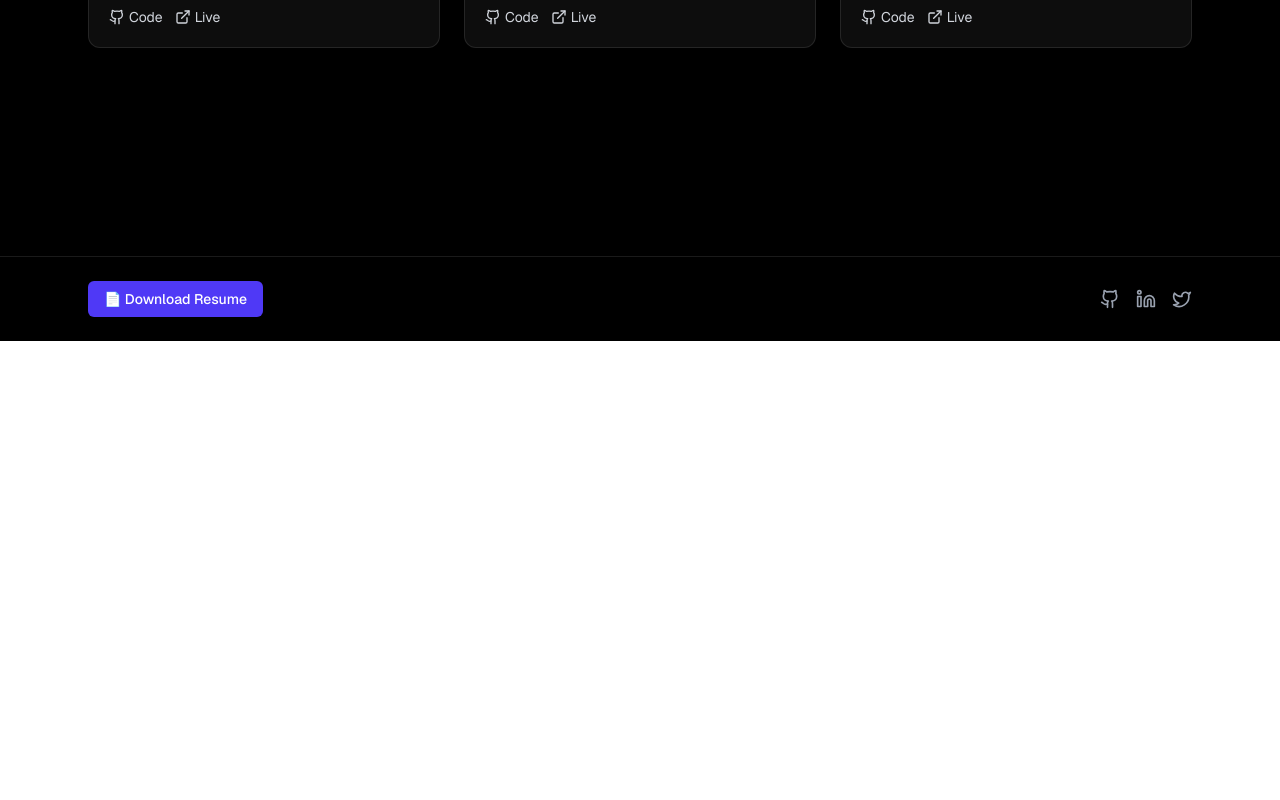
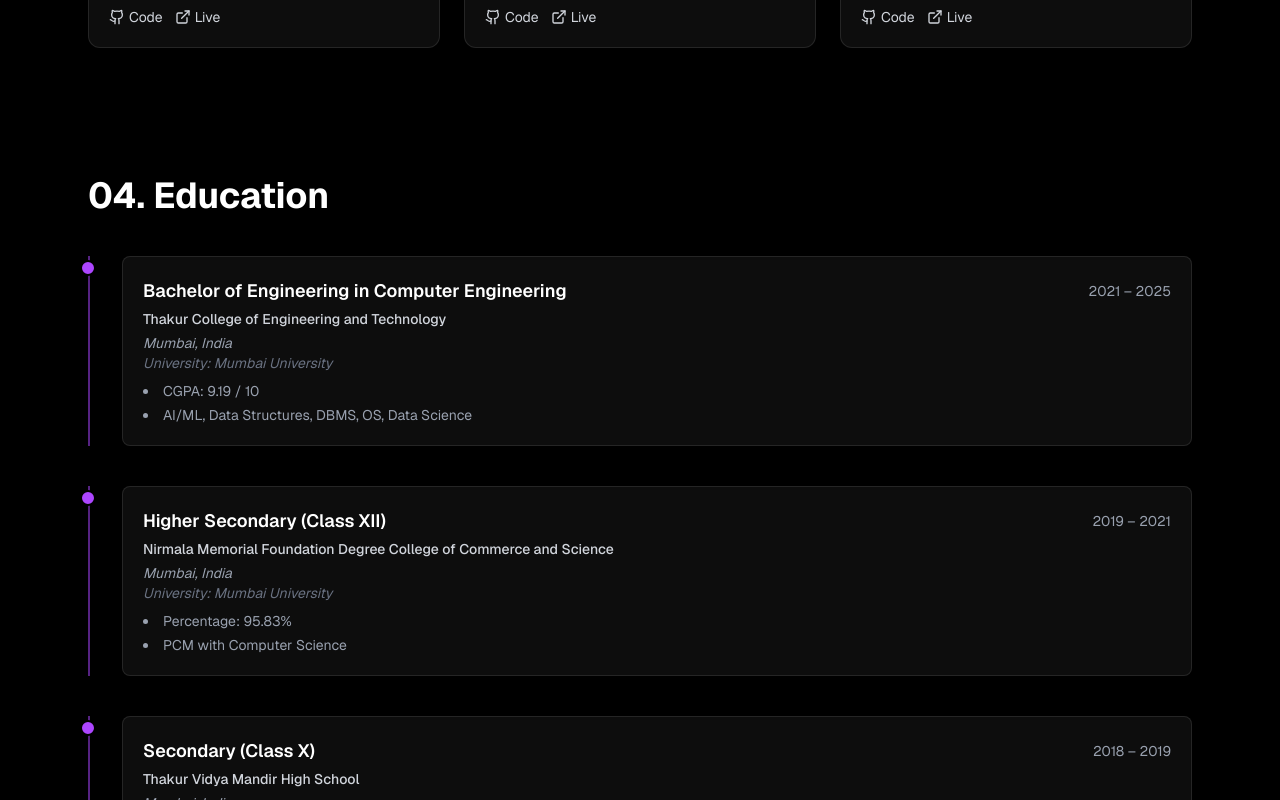
Before and after one commit to code-geass69/my-portfolio, a Next.js app: page /portfolio in a window 1280 px wide. Shown: the part 2000-2800 px from the top of the page. Before the commit the page ends 2341 px from the top, so only its background shows below. Built offline with nearby package versions, Linux system fonts and the light colour scheme.

Commit message:
Added Education page

```diff
--- /dev/null
+++ b/src/app/components/sections/Education.tsx
@@ -0,0 +1,85 @@
+'use client';
+
+import { motion } from 'framer-motion';
+
+const education = [
+  {
+    degree: 'Bachelor of Engineering in Computer Engineering',
+    college: 'Thakur College of Engineering and Technology',
+    university: 'Mumbai University',
+    location: 'Mumbai, India',
+    duration: '2021 – 2025',
+    highlights: [
+      'CGPA: 9.19 / 10',
+      'AI/ML, Data Structures, DBMS, OS, Data Science',
+    ],
+  },
+  {
+    degree: 'Higher Secondary (Class XII)',
+    school: 'Nirmala Memorial Foundation Degree College of Commerce and Science',
+    university: 'Mumbai University',
+    location: 'Mumbai, India',
+    duration: '2019 – 2021',
+    highlights: ['Percentage: 95.83%', 'PCM with Computer Science'],
+  },
+  {
+    degree: 'Secondary (Class X)',
+    school: 'Thakur Vidya Mandir High School',
+    university: 'Mumbai University',
+    location: 'Mumbai, India',
+    duration: '2018 – 2019',
+    highlights: ['Percentage: 92.20%', 'Vice Captain of Football Team'],
+  },
+];
+
+export default function Education() {
+  return (
+    <section id="education" className="scroll-mt-24">
+      <h2 className="text-3xl md:text-4xl font-bold mb-10 text-white">
+        04. Education
+      </h2>
+
+      <div className="space-y-10">
+        {education.map((item, i) => (
+          <motion.div
+            key={i}
+            initial={{ opacity: 0, x: -40 }}
+            whileInView={{ opacity: 1, x: 0 }}
+            viewport={{ once: false }}
+            transition={{ duration: 0.5, delay: i * 0.1 }}
+            className="relative pl-8 border-l-2 border-purple-500/50 group"
+          >
+            <span className="absolute left-[-0.6rem] top-1 w-4 h-4 rounded-full bg-purple-500 border-2 border-black shadow-lg group-hover:scale-125 transition-transform" />
+
+            <div className="bg-white/5 p-5 rounded-lg border border-white/10 hover:shadow-lg transition-all">
+              <div className="flex justify-between items-center mb-1">
+                <h3 className="text-lg font-semibold text-white">
+                  {item.degree}
+                </h3>
+                <span className="text-sm text-gray-400">{item.duration}</span>
+              </div>
+
+              <p className="text-sm text-gray-300 mb-1 font-medium">
+                {item.college || item.school}
+              </p>
+              <p className="text-sm text-gray-400 italic">
+                {item.location}
+              </p>
+              {item.university && (
+                <p className="text-sm text-gray-500 italic">
+                  University: {item.university}
+                </p>
+              )}
+
+              <ul className="text-sm text-gray-400 list-disc list-inside mt-2 space-y-1">
+                {item.highlights.map((h, idx) => (
+                  <li key={idx}>{h}</li>
+                ))}
+              </ul>
+            </div>
+          </motion.div>
+        ))}
+      </div>
+    </section>
+  );
+}
--- a/src/app/portfolio/page.tsx
+++ b/src/app/portfolio/page.tsx
@@ -5,12 +5,13 @@ import { Github, Linkedin, Twitter } from 'lucide-react';
 import AboutMe from '@/app/components/sections/AboutMe';
 import Experience from '@/app/components/sections/Experience';
 import Projects from '@/app/components/sections/Projects';
+import Education from '@/app/components/sections/Education';
 
 const sections = [
   'About Me',
   'Work Experience',
   'Projects',
-  'Resume',
+  'Education',
   'Achievements',
   'Blog',
 ];
@@ -113,6 +114,7 @@ export default function PortfolioPage() {
         <AboutMe />
         <Experience />
         <Projects />
+        <Education />
         {/* Resume, Achievements, Blog sections can go here */}
       </main>
 
```
